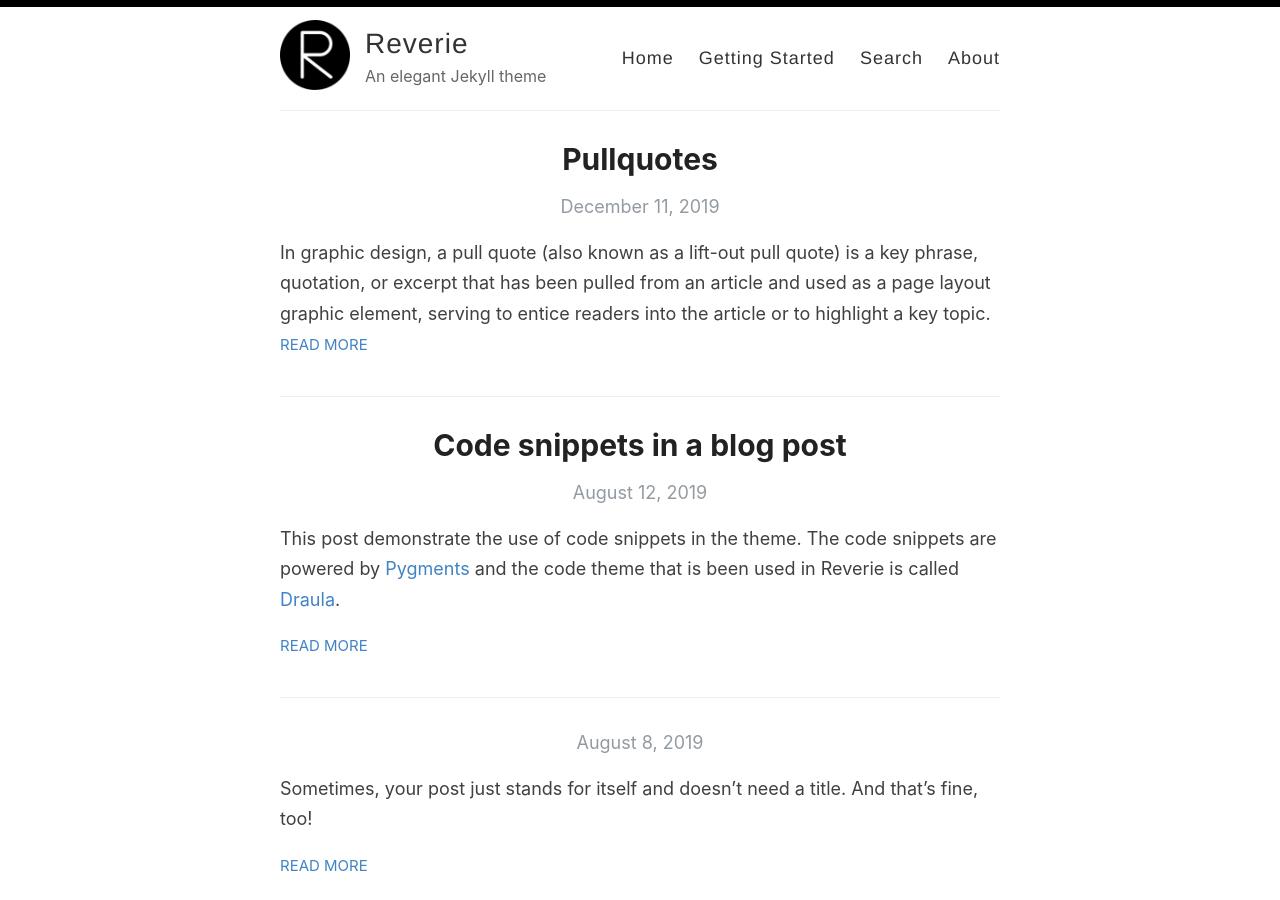
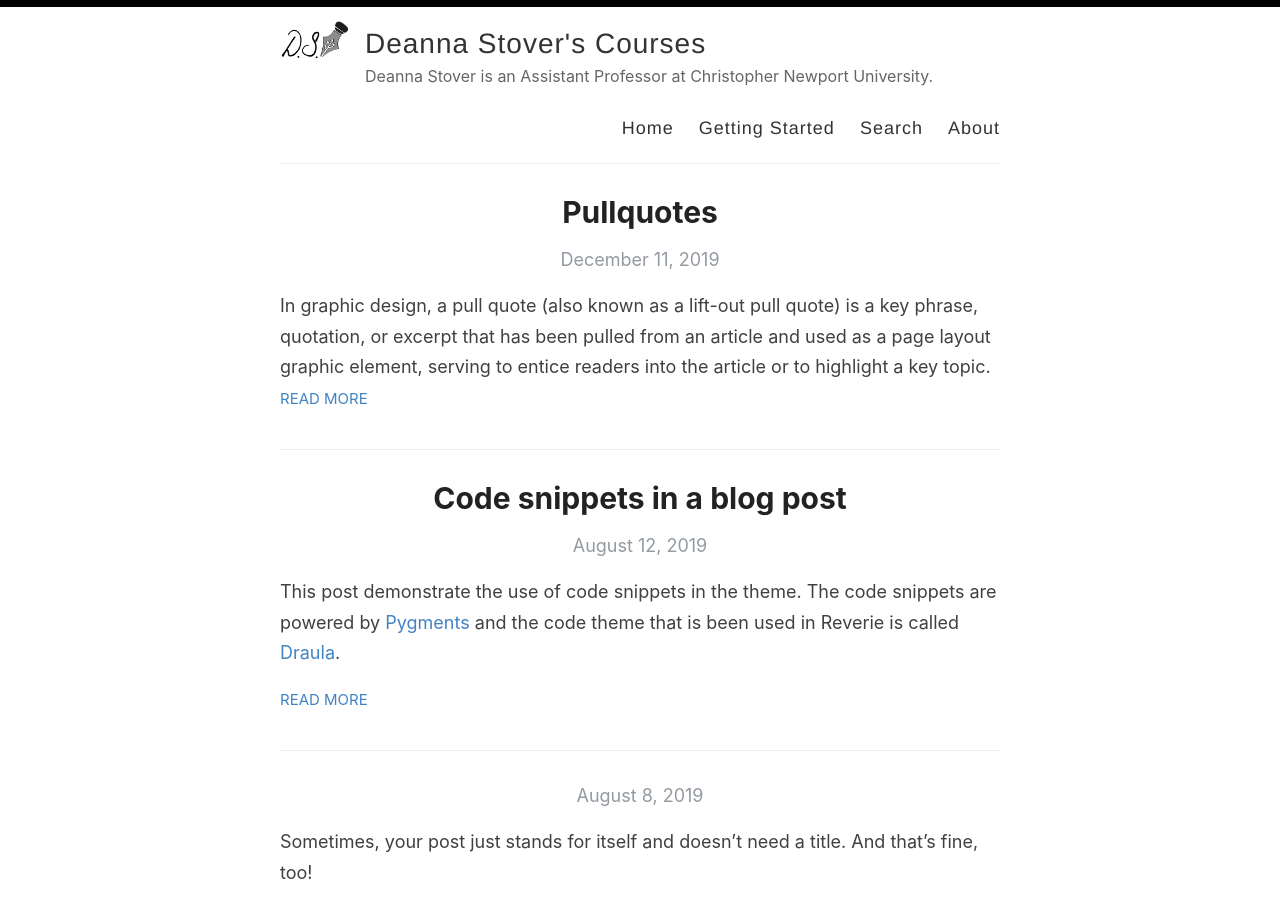
Before and after one commit to deanna-stover/teaching, a Jekyll site: the page built from index.html, in a window 1280 px wide and 900 px high. Built offline with Jekyll 4.4.1, drawn with Linux system fonts in a browser that asks for light colours; the list of posts is cut into pages by our own code.

Commit message:
Update _config.yml

```diff
--- a/_config.yml
+++ b/_config.yml
@@ -3,16 +3,16 @@
 #
 
 # Name of your site (displayed in the header)
-name: Reverie
+name: Deanna Stover's Courses
 
 # Name of the author
-author: Amit Merchant
+author: Deanna Stover
 
 # Short bio or description (displayed in the header)
-description: An elegant Jekyll theme
+description: Deanna Stover is an Assistant Professor at Christopher Newport University.
 
 # URL of your avatar or profile pic (you could use your GitHub profile pic)
-avatar: /images/reverie.png
+avatar: /images/initialsdarker.png
 
 #
 # Flags below are optional
@@ -21,15 +21,15 @@ avatar: /images/reverie.png
 # Includes an icon in the footer for each username you enter
 footer-links:
   dribbble:
-  email: amit.d.merchant@gmail.com
+  email: deanna.stover@cnu.edu
   facebook:
   flickr:
-  github: amitmerchant1990/reverie
+  github: deanna-stover
   instagram:
   linkedin:
   pinterest:
-  rss: rss
-  twitter: amit_merchant
+  rss:
+  twitter: deannaMFstover
   stackoverflow:
   youtube: # channel/<your_long_string> or user/<user-name>
   googleplus: # anything in your profile username that comes after plus.google.com/
@@ -41,18 +41,18 @@ footer-links:
 disqus:
 
 # Enter your Google Analytics web tracking code (e.g. UA-2110908-2) to activate tracking
-google_analytics: UA-43339302-11
+google_analytics:
 
 # Your website URL (e.g. http://amitmerchant1990.github.io or http://www.amitmerchant.com)
 # Used for Sitemap.xml and your RSS feed
-url: http://www.amitmerchant.com/reverie
-enforce_ssl: https://www.amitmerchant.com/reverie
+url: https://deanna-stover.github.io
+enforce_ssl:
 
 # If you're hosting your site at a Project repository on GitHub pages
 # (http://yourusername.github.io/repository-name)
 # and NOT your User repository (http://yourusername.github.io)
 # then add in the baseurl here, like this: "/repository-name"
-baseurl: "/reverie"
+baseurl: "/teaching"
 
 #
 # !! You don't need to change any of the configuration flags below !!
```
